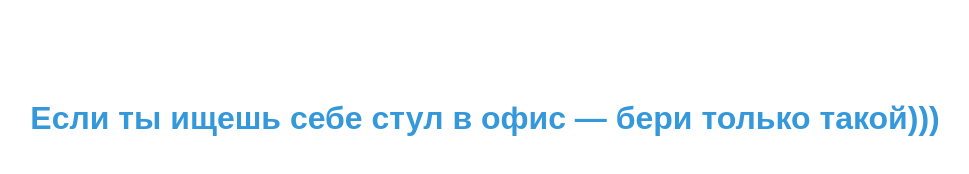
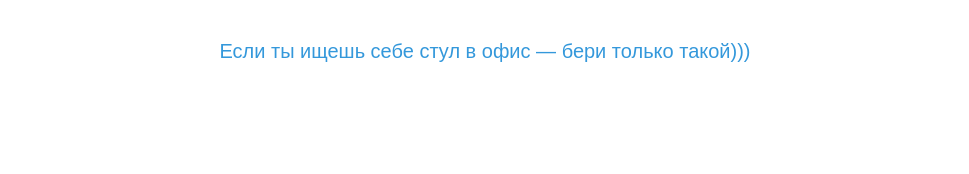
Before and after one commit to Saintkenn/photo-13, a plain HTML site: page index.html in a window 1280 px wide. Shown: the whole page, without its empty margins (155-1124 px from the left). Drawn offline with Linux system fonts and the light colour scheme.

Commit message:
Update index.html

```diff
--- a/index.html
+++ b/index.html
@@ -7,15 +7,16 @@
     <style>
         body {
             text-align: center;
-            margin: 100px;
+            margin: 40px;
             font-family: Arial, sans-serif;
         }
-        h1 {
+        p {
             color: #3498db;
+            font-size: 20px;
         }
     </style>
 </head>
 <body>
-    <h1>Если ты ищешь себе стул в офис — бери только такой)))</h1>
+    <p>Если ты ищешь себе стул в офис — бери только такой)))</p>
 </body>
 </html>
```
